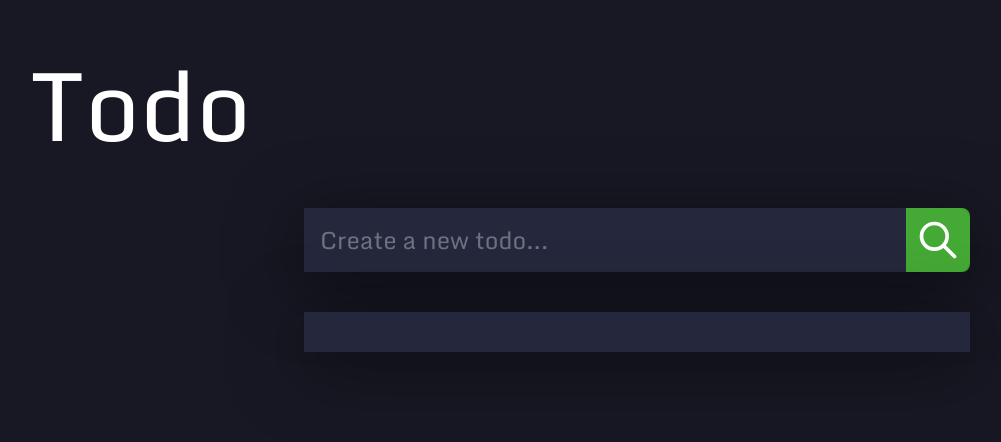
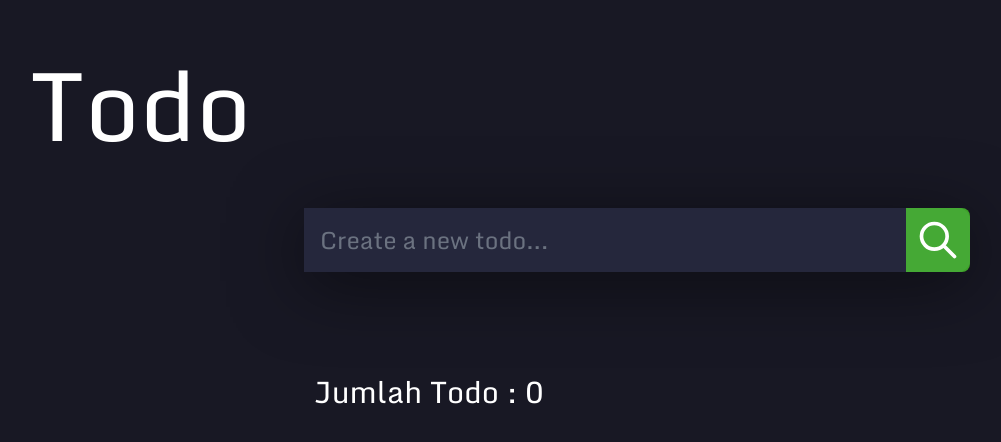
Before and after one commit to Azizsige/VuTe-todo, a Vue app: page / in a window 1280 px wide. Shown: the top 442 px of the page, without its empty margins (3-1004 px from the left). Built offline with nearby package versions, Linux system fonts and the light colour scheme.

Commit message:
update: make component and add logic deleteTodo

```diff
--- a/src/App.vue
+++ b/src/App.vue
@@ -48,47 +48,46 @@
           </div>
         </form>
       </div>
-      <div class="container-todoItem text-white mt-10 drop-shadow-3xl">
-        <div class="todoItem__items px-3 py-5 bg-bgSecondary">
-          <div
-            v-for="todo in todos"
-            :key="todo"
-            class="flex items-center p-5 text-[36px] justify-between hover:cursor-pointer"
-          >
-            <div class="item">
-              <input
-                id="default-checkbox"
-                type="checkbox"
-                value=""
-                class="w-7 h-7 text-blue-600 bg-gray-100 hover:cursor-pointer rounded border-gray-300 focus:ring-blue-500 dark:focus:ring-blue-600 dark:ring-offset-gray-800 focus:ring-2 dark:bg-gray-700 dark:border-gray-600"
-              />
-              <label
-                for="default-checkbox"
-                class="ml-4 hover:cursor-pointer font-medium"
-                >{{ todo.name }}</label
-              >
-            </div>
-            <button
-              type="submit"
-              class="bg-red-500 text-white font-bold px-5 rounded-lg text-[26px] m-"
-            >
-              X
-            </button>
-          </div>
-        </div>
+      <div
+        class="container-todoItem text-white mt-10 max-h-[50%] drop-shadow-3xl"
+        :class="checkHeight"
+      >
+        <TodoItem :todos="todos" @deleteTodo="deleteTodo" />
       </div>
+      <p class="p-2.5 text-white mt-3 text-3xl">
+        Jumlah Todo : {{ todoLength }}
+      </p>
     </div>
   </div>
 </template>
 
 <script>
+import TodoItem from "./components/TodoItem.vue";
 export default {
+  components: { TodoItem },
   data() {
     return {
       todos: [],
       todo: "",
     };
   },
+
+  computed: {
+    todoLength() {
+      return this.todos.length;
+    },
+
+    checkHeight() {
+      let num = this.todoLength.toString();
+      console.log(num);
+
+      if (num > 5) {
+        return "h-[36rem]";
+      }
+      return "h-auto";
+    },
+  },
+
   methods: {
     addTodo() {
       this.todos.unshift({
@@ -98,6 +97,14 @@ export default {
       console.log(this.todos);
       this.todo = "";
     },
+
+    deleteTodo(todoIndex) {
+      this.todos = this.todos.filter((item, index) => {
+        if (index !== todoIndex) {
+          return item;
+        }
+      });
+    },
   },
 };
 </script>
--- a/src/components/HelloWorld.vue
+++ /dev/null
@@ -1,40 +0,0 @@
-<script setup>
-import { ref } from 'vue'
-
-defineProps({
-  msg: String
-})
-
-const count = ref(0)
-</script>
-
-<template>
-  <h1>{{ msg }}</h1>
-
-  <div class="card">
-    <button type="button" @click="count++">count is {{ count }}</button>
-    <p>
-      Edit
-      <code>components/HelloWorld.vue</code> to test HMR
-    </p>
-  </div>
-
-  <p>
-    Check out
-    <a href="https://vuejs.org/guide/quick-start.html#local" target="_blank"
-      >create-vue</a
-    >, the official Vue + Vite starter
-  </p>
-  <p>
-    Install
-    <a href="https://github.com/johnsoncodehk/volar" target="_blank">Volar</a>
-    in your IDE for a better DX
-  </p>
-  <p class="read-the-docs">Click on the Vite and Vue logos to learn more</p>
-</template>
-
-<style scoped>
-.read-the-docs {
-  color: #888;
-}
-</style>
--- /dev/null
+++ b/src/components/TodoItem.vue
@@ -0,0 +1,59 @@
+<template lang="">
+  <div class="todoItem__items px-3 py-5" :class="computedClass">
+    <div
+      v-for="(todo, index) in todos"
+      :key="index"
+      class="flex items-center p-5 text-[36px] bg-bgSecondary justify-between hover:cursor-pointer"
+    >
+      <div class="item">
+        <input
+          id="default-checkbox"
+          type="checkbox"
+          value=""
+          class="w-7 h-7 text-blue-600 bg-gray-100 hover:cursor-pointer rounded border-gray-300 focus:ring-blue-500 dark:focus:ring-blue-600 dark:ring-offset-gray-800 focus:ring-2 dark:bg-gray-700 dark:border-gray-600"
+        />
+        <label
+          for="default-checkbox"
+          class="ml-4 hover:cursor-pointer font-medium"
+          >{{ todo.name }}</label
+        >
+      </div>
+      <button
+        type="submit"
+        @click="deleteTodo(index)"
+        class="bg-red-500 text-white font-bold px-5 rounded-lg text-[26px] m-"
+      >
+        X
+      </button>
+    </div>
+  </div>
+</template>
+<script>
+export default {
+  props: {
+    todos: {
+      type: Array,
+      default: [],
+    },
+  },
+  computed: {
+    computedClass() {
+      let className = this.todos.length.toString();
+
+      // More complicated logic to determine what
+      // class should be applied
+
+      if (className > 0) {
+        return "overflow-y-scroll h-full";
+      }
+      return "overflow-y-auto h-auto";
+    },
+  },
+  methods: {
+    deleteTodo(index) {
+      this.$emit("deleteTodo", index);
+    },
+  },
+};
+</script>
+<style lang=""></style>
```
Also changed, not shown: 5 other files (tests, documents, lock files or other folders).
